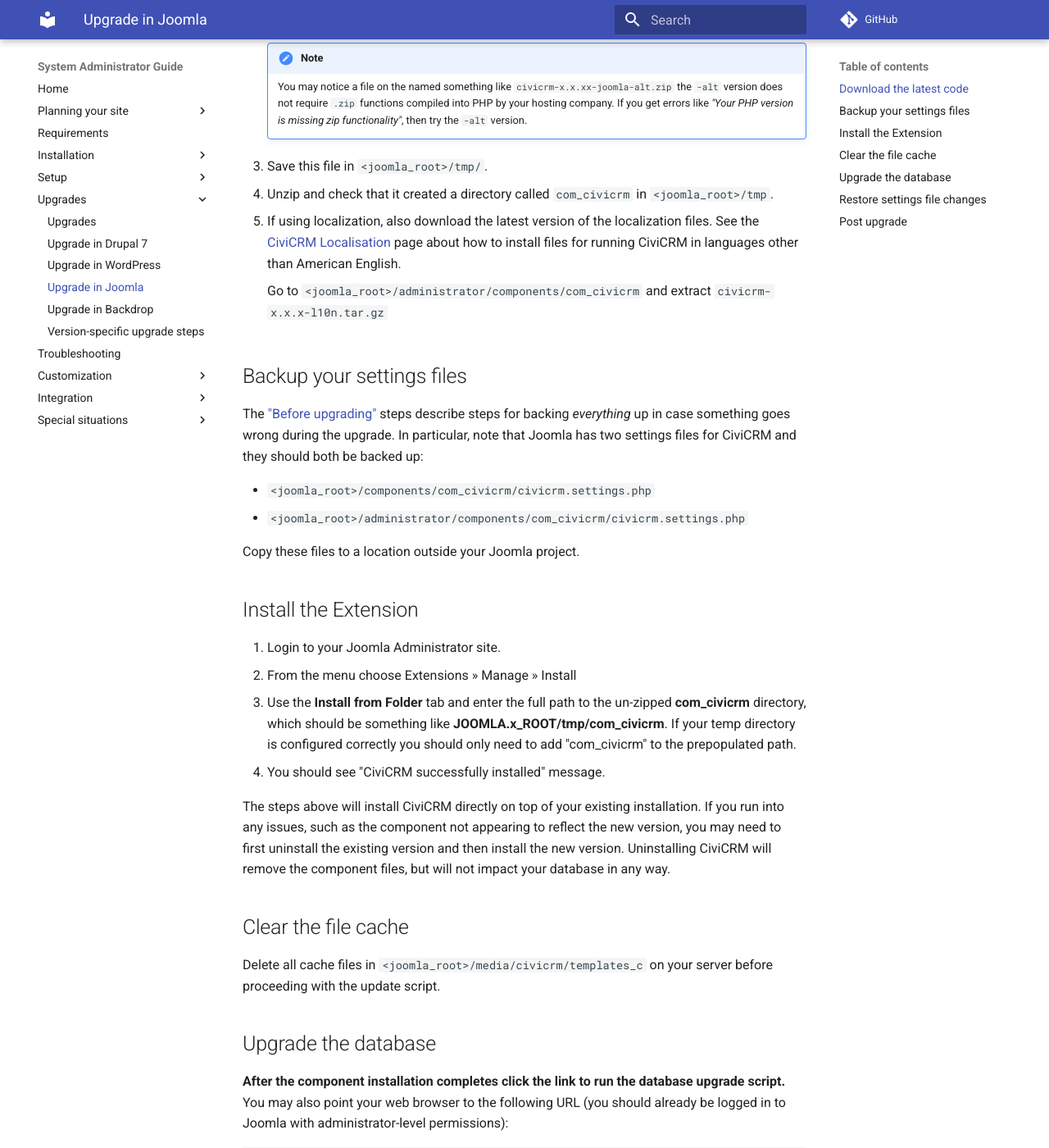
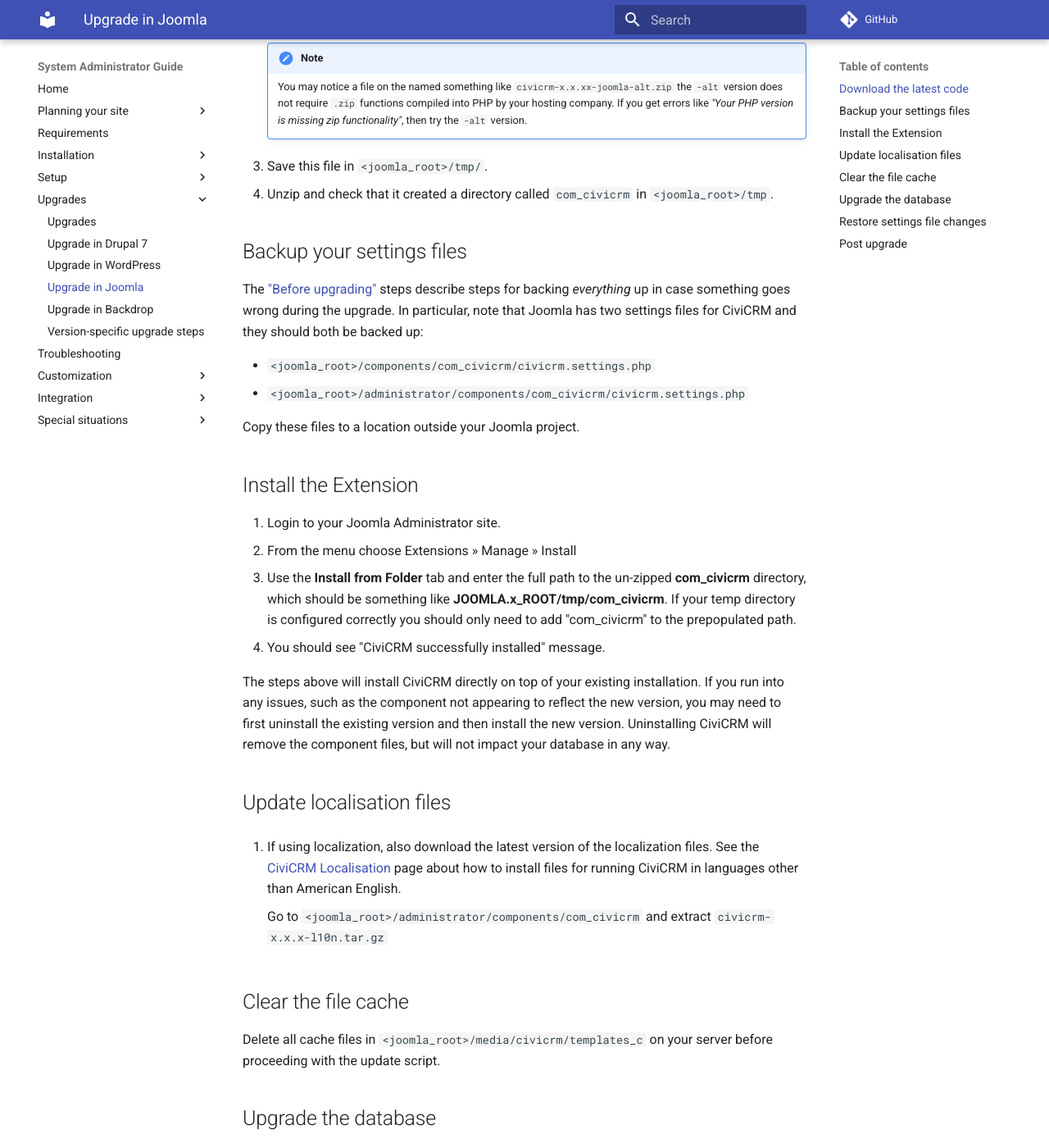
Before and after one commit to civicrm/civicrm-sysadmin-guide, an MkDocs documentation site: the page built from docs/upgrade/joomla.md, in a window 1280 px wide and 1400 px high, scrolled down 645 px. Shown: the whole window at 82% size. Built offline with MkDocs 1.6.1 and Material for MkDocs 9.7.7, drawn with Linux system fonts in a browser that asks for light colours; comment, search, counter and statistics services are not loaded; old or Windows-style settings are respelled for this version of MkDocs; part of the change alters nothing that is shown.

Commit message:
Move instructions for localisation files

```diff
--- a/docs/upgrade/joomla.md
+++ b/docs/upgrade/joomla.md
@@ -24,10 +24,6 @@ Use this document to upgrade CiviCRM installations on Joomla to the latest CiviC
 1. Save this file in `<joomla_root>/tmp/`.
 1. Unzip and check that it created a directory called `com_civicrm` in `<joomla_root>/tmp`.
 
-1. If using localization, also download the latest version of the localization files. See the [CiviCRM Localisation](https://wiki.civicrm.org/confluence/display/CRMDOC/i18n+Administrator%27s+Guide%3A+Using+CiviCRM+in+your+own+language) page about how to install files for running CiviCRM in languages other than American English.
-
-    Go to `<joomla_root>/administrator/components/com_civicrm` and extract `civicrm-x.x.x-l10n.tar.gz`
-
 ## Backup your settings files
 
 The ["Before upgrading"](/upgrade/index.md#before-upgrading) steps describe steps for backing _everything_ up in case something goes wrong during the upgrade.  In particular, note that Joomla has two settings files for CiviCRM and they should both be backed up:
@@ -45,6 +41,12 @@ Copy these files to a location outside your Joomla project.
 1. You should see "CiviCRM successfully installed" message.
 
 The steps above will install CiviCRM directly on top of your existing installation. If you run into any issues, such as the component not appearing to reflect the new version, you may need to first uninstall the existing version and then install the new version. Uninstalling CiviCRM will remove the component files, but will not impact your database in any way.
+
+## Update localisation files
+1. If using localization, also download the latest version of the localization files. See the [CiviCRM Localisation](https://wiki.civicrm.org/confluence/display/CRMDOC/i18n+Administrator%27s+Guide%3A+Using+CiviCRM+in+your+own+language) page about how to install files for running CiviCRM in languages other than American English.
+
+    Go to `<joomla_root>/administrator/components/com_civicrm` and extract `civicrm-x.x.x-l10n.tar.gz`
+
 
 ## Clear the file cache
 
```
